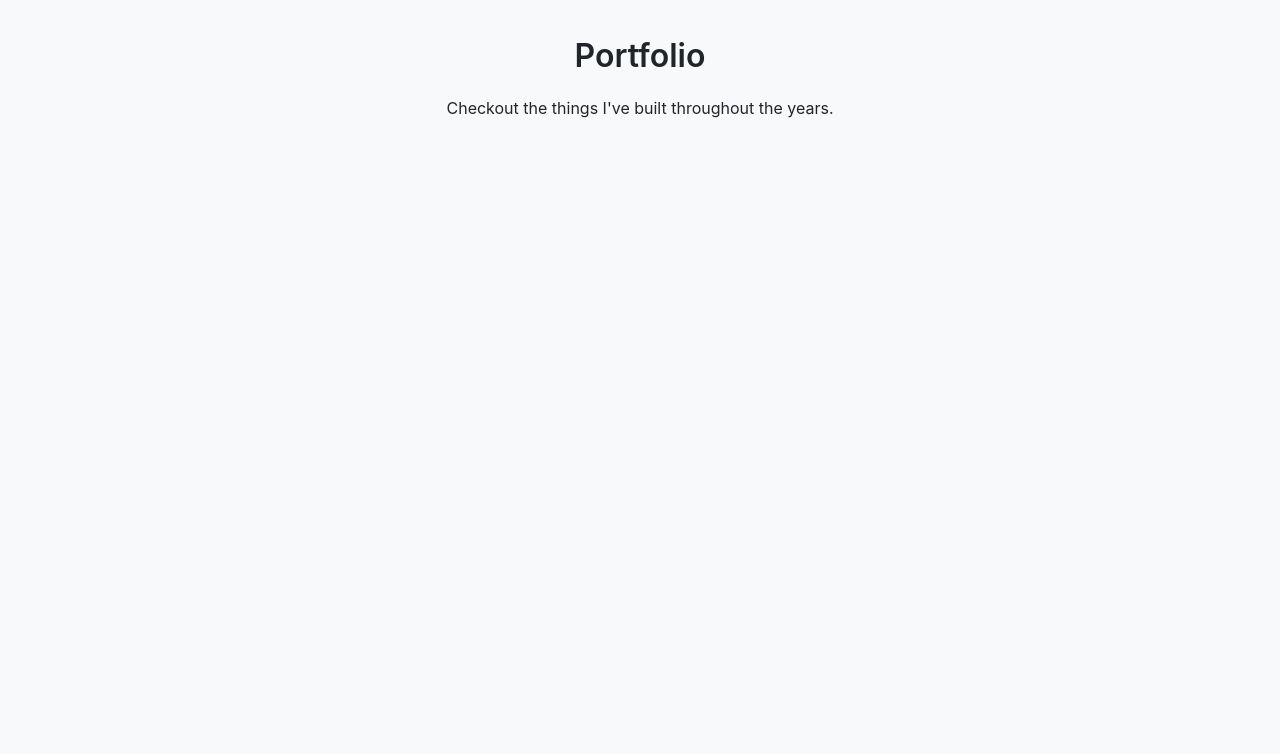
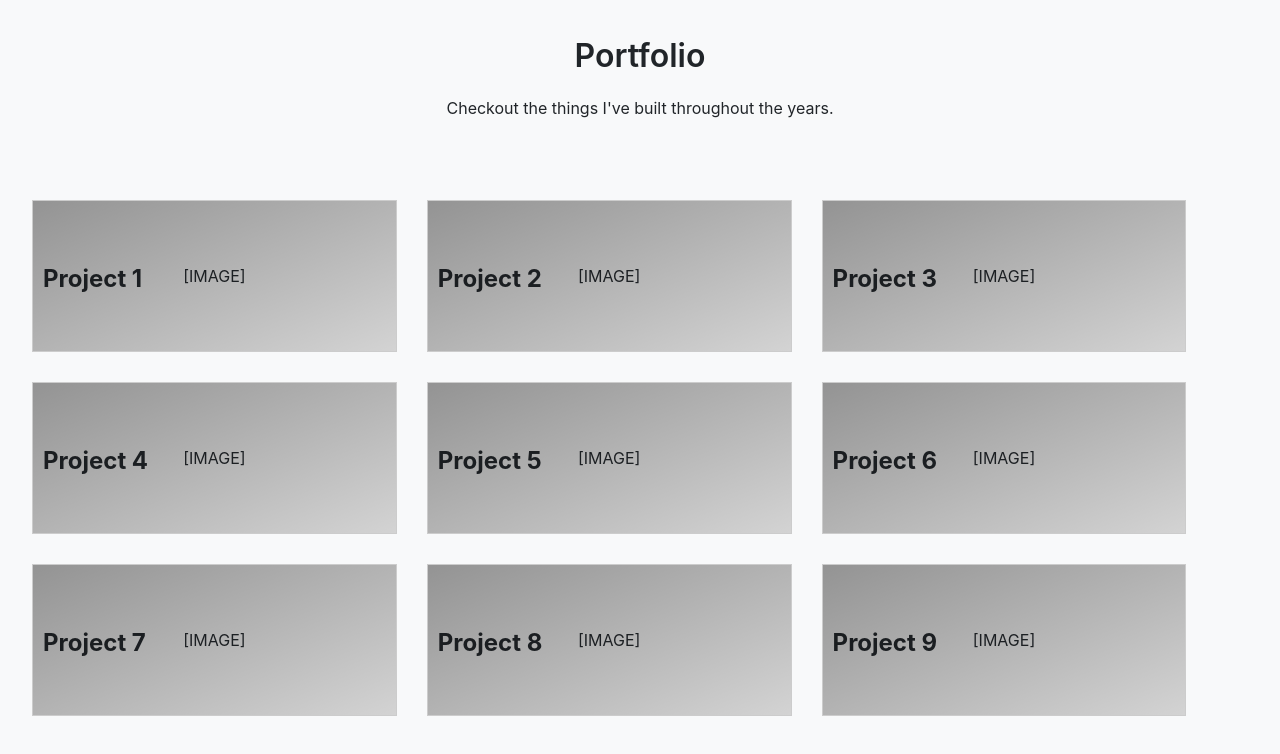
Before and after one commit to pablodavid97/portfolio, a React (Vite) app: page / in a window 1280 px wide. Shown: the top 754 px of the page. Built offline with nearby package versions, Linux system fonts and the light colour scheme.

Commit message:
Create portfolio project structure

```diff
--- a/src/App.tsx
+++ b/src/App.tsx
@@ -1,10 +1,27 @@
+import Project from './components/Project';
+
 import './App.css';
 
 const App = () => {
     return (
         <>
-            <h1>Portfolio</h1>
-            <p>Checkout the things I've built throughout the years.</p>
+            <main>
+                <header>
+                    <h1>Portfolio</h1>
+                    <p>Checkout the things I've built throughout the years.</p>
+                </header>
+                <div className='projects'>
+                    <Project key={1} number={1} />
+                    <Project key={2} number={2} />
+                    <Project key={3} number={3} />
+                    <Project key={4} number={4} />
+                    <Project key={5} number={5} />
+                    <Project key={6} number={6} />
+                    <Project key={7} number={7} />
+                    <Project key={8} number={8} />
+                    <Project key={9} number={9} />
+                </div>
+            </main>
         </>
     );
 };
--- /dev/null
+++ b/src/components/Project.tsx
@@ -0,0 +1,10 @@
+const Project = ({ number }) => {
+    return (
+        <div className='project'>
+            <div className='project-title'>Project {number}</div>
+            <div className='project-image'>[IMAGE]</div>
+        </div>
+    );
+};
+
+export default Project;
--- a/src/index.css
+++ b/src/index.css
@@ -100,3 +100,46 @@ h6 {
 p {
   margin-bottom: 1rem;
 }
+
+header {
+  margin-bottom: 5rem;
+}
+
+.projects {
+  display: flex;
+  flex-wrap: wrap;
+  gap: 30px;
+}
+
+.project {
+  flex: 0 0 30%;
+  border: 1px solid #ccc;
+  box-sizing: border-box;
+  position: relative;
+}
+
+.project::after {
+  content: '';
+  position: absolute;
+  top: 0;
+  left: 0;
+  right: 0;
+  bottom: 0;
+  background: linear-gradient(to bottom right, rgba(0, 0, 0, 0.3), rgba(0, 0, 0, 0));
+  z-index: 1;
+}
+
+.project-title {
+  font-size: 1.5rem;
+  font-weight: bold;
+  position: absolute;
+  top: 40%;
+  left: 10px;
+}
+
+.project-image {
+  background-color: lightgray;
+  height: 150px;
+  text-align: center;
+  line-height: 150px;
+}
```
